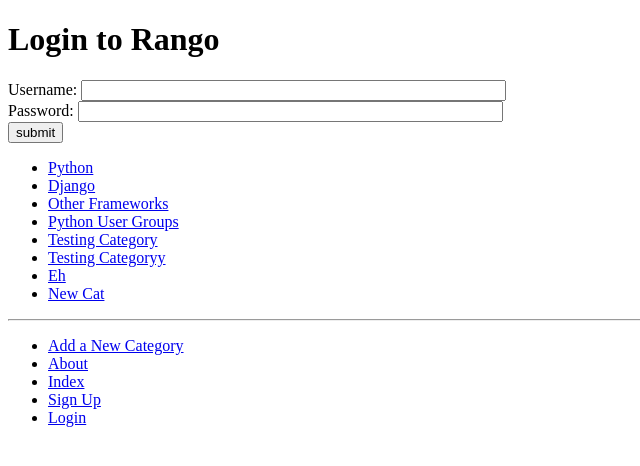
After one commit to ASimeonovUoG/tango_with_django_project, a Django app: page /rango/login/ in a window 1280 px wide. The commit adds this page. Shown: the top 466 px of the page, without its empty margins (0-640 px from the left). Run offline with Django 3.2, Linux system fonts and the light colour scheme; data comes from the database, SQL or seed files in the repository; both versions use the stored data as it was after the commit.

Commit message:
Chapter 9.8 Complete

```diff
--- a/rango/urls.py
+++ b/rango/urls.py
@@ -10,4 +10,5 @@ urlpatterns = [
     path("add_category/", views.add_category, name="add_category"),
     path("category/<slug:category_name_slug>/add_page/",views.add_page, name="add_page"),
     path("register/", views.register, name="register"),
+    path('login/', views.user_login, name='login'),
 ]
--- a/rango/views.py
+++ b/rango/views.py
@@ -1,6 +1,7 @@
 from django.shortcuts import render
 from django.http import HttpResponse
 from django.urls import reverse
+from django.contrib.auth import authenticate, login
 
 # Import Category model
 from rango.models import Category
@@ -162,3 +163,30 @@ def register(request):
     context_dictionary = {"user_form" : user_form, "profile_form" : profile_form , "registered" : registered}
     # Render the template depending on the context.
     return render(request,'rango/register.html', context_dictionary)
+
+def user_login(request):
+
+    if request.method == "POST":
+
+        username = request.POST.get('username')
+        password = request.POST.get('password')
+
+        # Use Django machinery to authenticate user, if success a user is provided
+        user = authenticate(username=username, password=password)
+
+        if user:
+            # Is the account active ? Could be disabled
+            if user.is_active:
+                # If valid and active we can log them in, send to homepage
+                login(request, user)
+                return redirect(reverse('rango:index'))
+            else:
+                # User account is correct but not active
+                return HttpResponse("Your account is disabled.")
+        else:
+            # Bad login details provided
+            print(f"Invalid login details: {username}, {password}")
+            return HttpResponse("Invalid login details supplied.")
+    else:
+        # If request is not POST then render login template
+        return render(request, 'rango/login.html')
--- a/templates/rango/base.html
+++ b/templates/rango/base.html
@@ -31,6 +31,7 @@
                 <li><a href="{% url 'rango:about' %}">About</a></li>
                 <li><a href="{% url 'rango:index' %}">Index</a></li>
                 <li><a href="{% url 'rango:register' %}">Sign Up</a></li>
+                <li><a href="{% url 'rango:login' %}">Login</a></li>
             </ul>
         </div>
     </body>
--- /dev/null
+++ b/templates/rango/login.html
@@ -0,0 +1,16 @@
+{% extends 'rango/base.html' %}
+{% load staticfiles %}
+{% block title_block %}
+    Login
+{% endblock %}
+{% block body_block %}
+    <h1>Login to Rango</h1>
+    <form id="login_form" method = "post" action = "{% url 'rango:login' %}" >
+        {% csrf_token %}
+        Username: <input type="text" name="username" value="" size="50"/>
+        <br/>
+        Password: <input type="password" name="password" value="" size="50" />
+        <br/>
+        <input type="submit" value="submit" />
+    </form>
+{% endblock %}
```
Also changed, not shown: templates/rango/index.html (+6 -1 lines), db.sqlite3.
